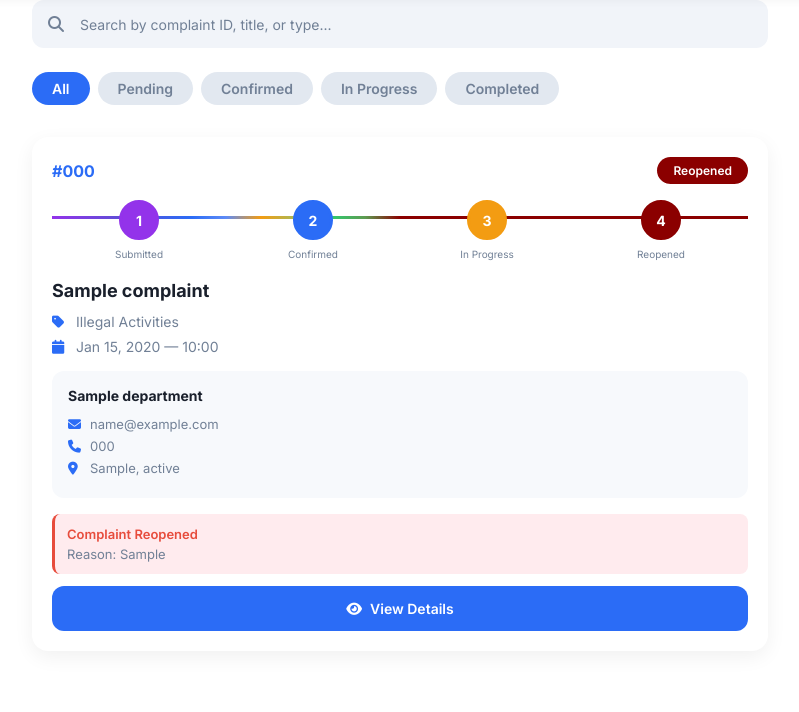
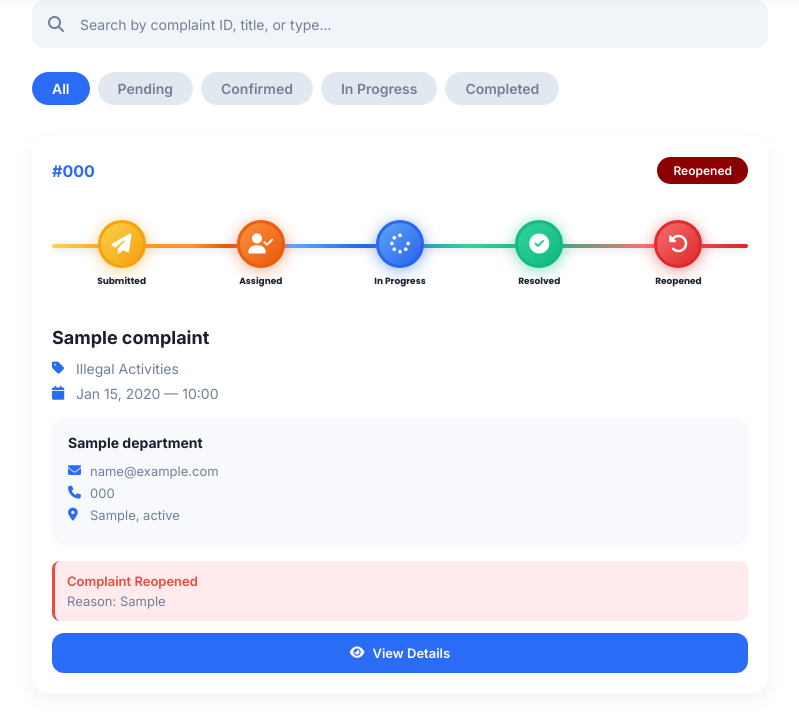
Before and after one commit to kartkbhalodiya/Smart-CITY, a Django app: page /track-complaints/ in a window 1280 px wide. Shown: the part 72-784 px from the top of the page, without its empty margins (240-1039 px from the left). Run offline with Django 5.2, Linux system fonts and the light colour scheme; a user stored in the database is signed in; tables that the repository leaves empty hold one stand-in row (values such as "Sample post").

Commit message:
Fix images using

```diff
--- a/templates/track_complaints.html
+++ b/templates/track_complaints.html
@@ -234,6 +234,7 @@
             align-items: center;
             margin-bottom: 20px;
             position: relative;
+            padding: 20px 0;
         }
 
         .timeline-step {
@@ -242,87 +243,117 @@
             flex-direction: column;
             align-items: center;
             position: relative;
+            z-index: 2;
         }
 
         .timeline-node {
-            width: 40px;
-            height: 40px;
+            width: 48px;
+            height: 48px;
             border-radius: 50%;
             display: flex;
             align-items: center;
             justify-content: center;
-            font-size: 14px;
+            font-size: 20px;
             font-weight: 700;
-            z-index: 2;
-            background: var(--bg-white);
+            z-index: 3;
+            background: rgba(255, 255, 255, 0.9);
+            backdrop-filter: blur(10px);
             border: 3px solid #E2E8F0;
-            color: var(--text-muted);
+            color: #94A3B8;
+            box-shadow: 0 4px 12px rgba(0, 0, 0, 0.08);
+            transition: all 0.3s ease;
+            position: relative;
         }
 
-        .timeline-node.completed {
-            background: var(--primary-color);
-            border-color: var(--primary-color);
-            color: white;
+        .timeline-node::before {
+            content: '';
+            position: absolute;
+            width: 100%;
+            height: 100%;
+            border-radius: 50%;
+            background: inherit;
+            filter: blur(8px);
+            opacity: 0;
+            z-index: -1;
+            transition: opacity 0.3s ease;
         }
 
-        .timeline-node.current {
-            background: var(--primary-color);
-            border-color: var(--primary-color);
+        .timeline-node.active::before {
+            opacity: 0.4;
+        }
+
+        /* Step 1: Submitted - Yellow */
+        .timeline-node.step-submitted {
+            background: linear-gradient(135deg, #FCD34D 0%, #F59E0B 100%);
+            border-color: #F59E0B;
             color: white;
-            box-shadow: 0 0 0 4px rgba(43, 108, 246, 0.2);
+            box-shadow: 0 4px 16px rgba(245, 158, 11, 0.3);
+        }
+
+        /* Step 2: Assigned - Orange */
+        .timeline-node.step-assigned {
+            background: linear-gradient(135deg, #FB923C 0%, #EA580C 100%);
+            border-color: #EA580C;
+            color: white;
+            box-shadow: 0 4px 16px rgba(234, 88, 12, 0.3);
+        }
+
+        /* Step 3: In Progress - Blue */
+        .timeline-node.step-progress {
+            background: linear-gradient(135deg, #60A5FA 0%, #2563EB 100%);
+            border-color: #2563EB;
+            color: white;
+            box-shadow: 0 4px 16px rgba(37, 99, 235, 0.3);
+        }
+
+        /* Step 4: Resolved - Green */
+        .timeline-node.step-resolved {
+            background: linear-gradient(135deg, #34D399 0%, #10B981 100%);
+            border-color: #10B981;
+            color: white;
+            box-shadow: 0 4px 16px rgba(16, 185, 129, 0.3);
+        }
+
+        /* Step 5: Reopened - Red */
+        .timeline-node.step-reopened {
+            background: linear-gradient(135deg, #F87171 0%, #DC2626 100%);
+            border-color: #DC2626;
+            color: white;
+            box-shadow: 0 4px 16px rgba(220, 38, 38, 0.3);
         }
 
         .timeline-node.upcoming {
-            background: var(--bg-white);
+            background: rgba(255, 255, 255, 0.6);
             border-color: #E2E8F0;
-            color: var(--text-muted);
-        }
-
-        .timeline-node.pending-node {
-            background: #9333EA;
-            border-color: #9333EA;
-            color: white;
-        }
-
-        .timeline-node.confirmed-node {
-            background: #2B6CF6;
-            border-color: #2B6CF6;
-            color: white;
-        }
-
-        .timeline-node.process-node {
-            background: #F39C12;
-            border-color: #F39C12;
-            color: white;
-        }
-
-        .timeline-node.solved-node {
-            background: #2ECC71;
-            border-color: #2ECC71;
-            color: white;
-        }
-
-        .timeline-node.reopened-node {
-            background: #8B0000;
-            border-color: #8B0000;
-            color: white;
+            color: #CBD5E1;
+            box-shadow: 0 2px 8px rgba(0, 0, 0, 0.05);
         }
 
         .timeline-label {
-            font-size: 10px;
+            font-family: 'Poppins', sans-serif;
+            font-size: 9px;
+            font-weight: 600;
             color: var(--text-muted);
             margin-top: 8px;
             text-align: center;
+            line-height: 1.2;
+            max-width: 60px;
+        }
+
+        .timeline-label.active {
+            color: var(--text-dark);
+            font-weight: 700;
         }
 
         .timeline-line {
             position: absolute;
-            top: 16px;
+            top: 44px;
             left: 0;
             right: 0;
-            height: 3px;
+            height: 4px;
             background: #E2E8F0;
             z-index: 1;
+            border-radius: 2px;
         }
 
         .timeline-line-progress {
@@ -330,27 +361,30 @@
             top: 0;
             left: 0;
             height: 100%;
-            transition: width 0.5s ease;
+            transition: all 0.6s cubic-bezier(0.4, 0, 0.2, 1);
+            border-radius: 2px;
+            box-shadow: 0 2px 8px rgba(0, 0, 0, 0.15);
         }
 
-        .timeline-line-progress.pending-line {
-            background: linear-gradient(to right, #9333EA 0%, #9333EA 50%, #5E4FD6 100%);
+        /* Progress line gradients based on status */
+        .timeline-line-progress.line-submitted {
+            background: linear-gradient(to right, #FCD34D 0%, #F59E0B 100%);
         }
 
-        .timeline-line-progress.confirmed-line {
-            background: linear-gradient(to right, #9333EA 0%, #5E4FD6 25%, #2B6CF6 50%, #2B6CF6 100%);
+        .timeline-line-progress.line-assigned {
+            background: linear-gradient(to right, #FCD34D 0%, #F59E0B 25%, #FB923C 50%, #EA580C 100%);
         }
 
-        .timeline-line-progress.process-line {
-            background: linear-gradient(to right, #9333EA 0%, #5E4FD6 16.66%, #2B6CF6 33.33%, #5E8BF6 41.66%, #F39C12 50%, #F39C12 100%);
+        .timeline-line-progress.line-progress {
+            background: linear-gradient(to right, #FCD34D 0%, #F59E0B 16.66%, #FB923C 33.33%, #EA580C 41.66%, #60A5FA 58.33%, #2563EB 100%);
         }
 
-        .timeline-line-progress.solved-line {
-            background: linear-gradient(to right, #9333EA 0%, #5E4FD6 12.5%, #2B6CF6 25%, #5E8BF6 31.25%, #F39C12 37.5%, #A9B957 43.75%, #2ECC71 50%, #2ECC71 100%);
+        .timeline-line-progress.line-resolved {
+            background: linear-gradient(to right, #FCD34D 0%, #F59E0B 12.5%, #FB923C 25%, #EA580C 31.25%, #60A5FA 43.75%, #2563EB 56.25%, #34D399 75%, #10B981 100%);
         }
 
-        .timeline-line-progress.reopened-line {
-            background: linear-gradient(to right, #9333EA 0%, #5E4FD6 10%, #2B6CF6 20%, #5E8BF6 25%, #F39C12 30%, #A9B957 35%, #2ECC71 40%, #5E9B51 45%, #8B0000 50%, #8B0000 100%);
+        .timeline-line-progress.line-reopened {
+            background: linear-gradient(to right, #FCD34D 0%, #F59E0B 10%, #FB923C 20%, #EA580C 25%, #60A5FA 35%, #2563EB 45%, #34D399 60%, #10B981 70%, #F87171 85%, #DC2626 100%);
         }
 
         /* Complaint Details */
@@ -456,22 +490,24 @@
             display: flex;
             gap: 8px;
             margin-top: 12px;
+            margin-bottom: 12px;
         }
 
         .quick-btn {
-            flex: 1;
-            padding: 8px 12px;
+            width: 60px;
+            padding: 6px 8px;
             border: none;
-            border-radius: 8px;
-            font-size: 12px;
+            border-radius: 6px;
+            font-size: 10px;
             font-weight: 600;
             cursor: pointer;
             transition: all 0.3s;
             font-family: 'Inter', sans-serif;
             display: flex;
+            flex-direction: column;
             align-items: center;
             justify-content: center;
-            gap: 4px;
+            gap: 2px;
             text-decoration: none;
         }
 
@@ -491,39 +527,39 @@
         }
 
         .quick-btn:active {
-            transform: scale(0.97);
+            transform: scale(0.95);
         }
 
         .quick-btn i {
-            font-size: 11px;
+            font-size: 12px;
         }
 
         .reopen-info {
             background: #FFF4E6;
             border-radius: 6px;
-            padding: 8px 10px;
+            padding: 6px 8px;
             margin-bottom: 8px;
-            font-size: 11px;
+            font-size: 10px;
             color: var(--warning-color);
             display: flex;
             align-items: center;
-            gap: 6px;
+            gap: 4px;
             font-weight: 600;
         }
 
         .reopen-info i {
-            font-size: 14px;
+            font-size: 12px;
         }
 
         /* Action Button */
         .action-btn {
             width: 100%;
-            padding: 14px;
+            padding: 12px;
             background: var(--primary-color);
             color: white;
             border: none;
             border-radius: 12px;
-            font-size: 14px;
+            font-size: 13px;
             font-weight: 600;
             cursor: pointer;
             transition: all 0.3s;
@@ -533,6 +569,7 @@
             gap: 8px;
             font-family: 'Inter', sans-serif;
             text-decoration: none;
+            margin-top: 12px;
         }
 
         .action-btn:active {
@@ -665,31 +702,60 @@
                     <!-- Progress Timeline -->
                     <div class="progress-timeline">
                         <div class="timeline-line">
-                            <div class="timeline-line-progress {% if complaint.work_status == 'pending' %}pending-line{% elif complaint.work_status == 'confirmed' %}confirmed-line{% elif complaint.work_status == 'process' %}process-line{% elif complaint.work_status == 'solved' %}solved-line{% elif complaint.work_status == 'reopened' %}reopened-line{% endif %}" style="width: {% if complaint.work_status == 'pending' %}25%{% elif complaint.work_status == 'confirmed' %}50%{% elif complaint.work_status == 'process' %}75%{% elif complaint.work_status == 'solved' %}100%{% elif complaint.work_status == 'reopened' %}100%{% endif %};"></div>
+                            <div class="timeline-line-progress
+                                {% if complaint.work_status == 'pending' %}line-submitted
+                                {% elif complaint.work_status == 'confirmed' %}line-assigned
+                                {% elif complaint.work_status == 'process' %}line-progress
+                                {% elif complaint.work_status == 'solved' %}line-resolved
+                                {% elif complaint.work_status == 'reopened' %}line-reopened
+                                {% endif %}"
+                                style="width:
+                                {% if complaint.work_status == 'pending' %}20%
+                                {% elif complaint.work_status == 'confirmed' %}40%
+                                {% elif complaint.work_status == 'process' %}60%
+                                {% elif complaint.work_status == 'solved' %}80%
+                                {% elif complaint.work_status == 'reopened' %}100%
+                                {% endif %};"></div>
                         </div>
+
+                        <!-- Step 1: Submitted -->
                         <div class="timeline-step">
-                            <div class="timeline-node pending-node">
-                                1
+                            <div class="timeline-node step-submitted active">
+                                <i class="fa-solid fa-paper-plane"></i>
                             </div>
-                            <div class="timeline-label">Submitted</div>
+                            <div class="timeline-label active">Submitted</div>
                         </div>
+
+                        <!-- Step 2: Assigned -->
                         <div class="timeline-step">
-                            <div class="timeline-node {% if complaint.work_status == 'confirmed' or complaint.work_status == 'process' or complaint.work_status == 'solved' or complaint.work_status == 'reopened' %}confirmed-node{% else %}upcoming{% endif %}">
-                                2
+                            <div class="timeline-node {% if complaint.work_status == 'confirmed' or complaint.work_status == 'process' or complaint.work_status == 'solved' or complaint.work_status == 'reopened' %}step-assigned active{% else %}upcoming{% endif %}">
+                                <i class="fa-solid fa-user-check"></i>
                             </div>
-                            <div class="timeline-label">Confirmed</div>
+                            <div class="timeline-label {% if complaint.work_status == 'confirmed' or complaint.work_status == 'process' or complaint.work_status == 'solved' or complaint.work_status == 'reopened' %}active{% endif %}">Assigned</div>
                         </div>
+
+                        <!-- Step 3: In Progress -->
                         <div class="timeline-step">
-                            <div class="timeline-node {% if complaint.work_status == 'process' %}process-node{% elif complaint.work_status == 'solved' or complaint.work_status == 'reopened' %}process-node{% else %}upcoming{% endif %}">
-                                3
+                            <div class="timeline-node {% if complaint.work_status == 'process' %}step-progress active{% elif complaint.work_status == 'solved' or complaint.work_status == 'reopened' %}step-progress active{% else %}upcoming{% endif %}">
+                                <i class="fa-solid fa-spinner"></i>
                             </div>
-                            <div class="timeline-label">In Progress</div>
+                            <div class="timeline-label {% if complaint.work_status == 'process' or complaint.work_status == 'solved' or complaint.work_status == 'reopened' %}active{% endif %}">In Progress</div>
                         </div>
+
+                        <!-- Step 4: Resolved -->
                         <div class="timeline-step">
-                            <div class="timeline-node {% if complaint.work_status == 'solved' %}solved-node{% elif complaint.work_status == 'reopened' %}reopened-node{% else %}upcoming{% endif %}">
-                                4
+                            <div class="timeline-node {% if complaint.work_status == 'solved' %}step-resolved active{% elif complaint.work_status == 'reopened' %}step-resolved active{% else %}upcoming{% endif %}">
+                                <i class="fa-solid fa-circle-check"></i>
                             </div>
-                            <div class="timeline-label">{% if complaint.work_status == 'reopened' %}Reopened{% else %}Completed{% endif %}</div>
+                            <div class="timeline-label {% if complaint.work_status == 'solved' or complaint.work_status == 'reopened' %}active{% endif %}">Resolved</div>
+                        </div>
+
+                        <!-- Step 5: Reopened -->
+                        <div class="timeline-step">
+                            <div class="timeline-node {% if complaint.work_status == 'reopened' %}step-reopened active{% else %}upcoming{% endif %}">
+                                <i class="fa-solid fa-rotate-left"></i>
+                            </div>
+                            <div class="timeline-label {% if complaint.work_status == 'reopened' %}active{% endif %}">Reopened</div>
                         </div>
                     </div>
 
```
